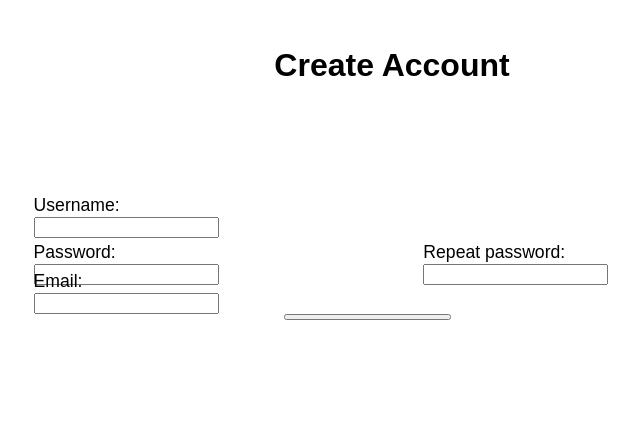
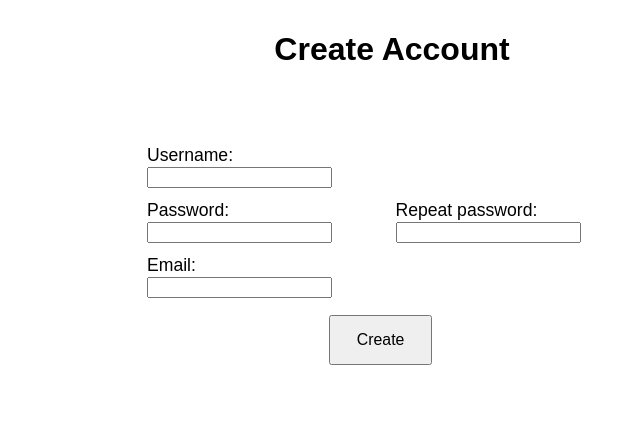
Before and after one commit to helenmand/Stop-Hate-Crimes, a PHP site: page /CreateAccount.html in a window 1280 px wide. Shown: the part 101-542 px from the top of the page, without its empty margins (248-888 px from the left). Run offline with PHP 8.4, Linux system fonts and the light colour scheme.

Commit message:
moving with window left and right

```diff
--- a/CreateAccount.css
+++ b/CreateAccount.css
@@ -1,6 +1,6 @@
 .headerCreateAccount {
-	padding-top: 2%;
-	padding-bottom:5%;
+	padding-top: 10px;
+	padding-bottom:15px;
 	text-align: center;
 }
 
@@ -8,27 +8,21 @@
 	display: grid;
 	margin:auto;
 	width: 70%;
-	grid-template-rows: 10% 10% 10% 10%;
+	grid-template-rows: 45px 45px 45px 80px;
+	grid-template-columns:50% 50%;
 	font-size:110%;
-	padding-top:2%;
-}
-
-
-.gridpassword {
-	display: grid;
-	grid-template-columns:50% 50%;
+	padding-top:40px;
+	max-width:700px;
+	min-width:600px;
 }
 
 .top {
-	padding-top:5%;
+	padding-top:10px;
 }
 
 .leftposition {
-	padding-left: 10%;
-}
-
-.leftposition2items {
-	padding-left: 20%;
+	float:left;
+	padding-left: 30%;
 }
 
 .warninglabel {
@@ -38,20 +32,24 @@
 }
 
 .rightposition2items {
-	padding-left: 7%;
+	padding-left: 1%;
 }
 
 .email {
-	padding-top:3%;
+	padding-top:20px;
 }
 
 .buttonposition {
-	padding-top:5%;
-	padding-left:38%
+	padding-left:41%;
+	padding-top:35px;
+	grid-column:1 / span 2;
+	grid-row:4;
 }
 
 .ButtonCreate {
 	font-size: 90%;
-	height: 180%;
-	width: 30%;
+	height: 150%;
+	width: 25%;
+	max-height:50px;
+	min-width:80px;
 }
--- a/CreateAccount.html
+++ b/CreateAccount.html
@@ -16,8 +16,8 @@
 				<input type="text" id="username" name="usname"><br>
 				<label class="warninglabel" id="warningUsername"></label>
 			</div>
-			<div class="gridpassword">
-				<div class="leftposition2items top">
+			<div></div>
+				<div class="leftposition top">
 					<label for="password">Password:</label><br>
 					<input class="passwordplace" type="password" id="password" name="psword">
 				</div>
@@ -25,11 +25,12 @@
 					<label class="repeatpassword" for="password">Repeat password:</label><br>
 					<input class="repeatpassword" type="password" id="repeatpassword" name="repeatpsword">
 				</div>
-			</div>
+
 			<div class="leftposition email">
 				<label for="email">Email:</label><br>
 				<input type="text" id="email" name="email">
 			</div>
+			<div></div>
 			<div class="buttonposition">
 				<input class="ButtonCreate" type="submit" id="buttonCreate" value="Create" onclick="checkUsername()">
 			</div>
```
Also changed, not shown: login.css (+7 -7 lines).
